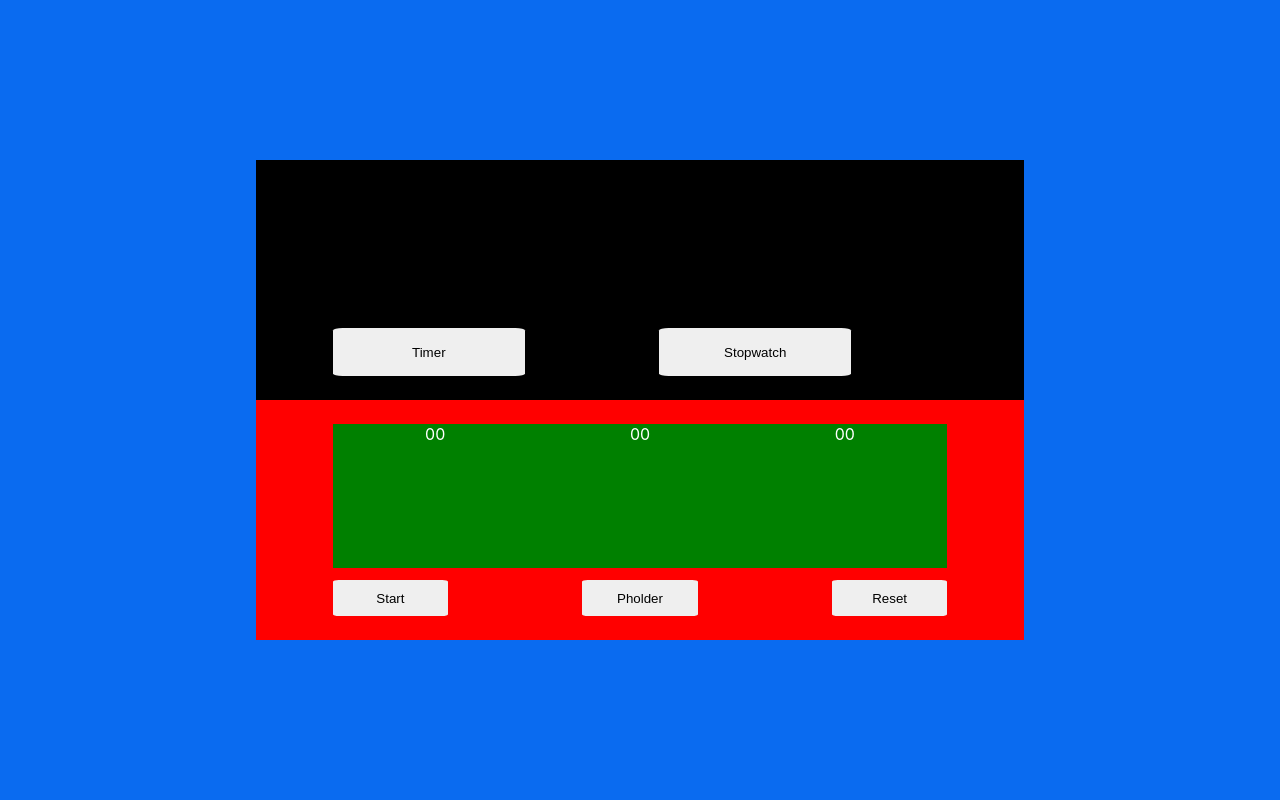
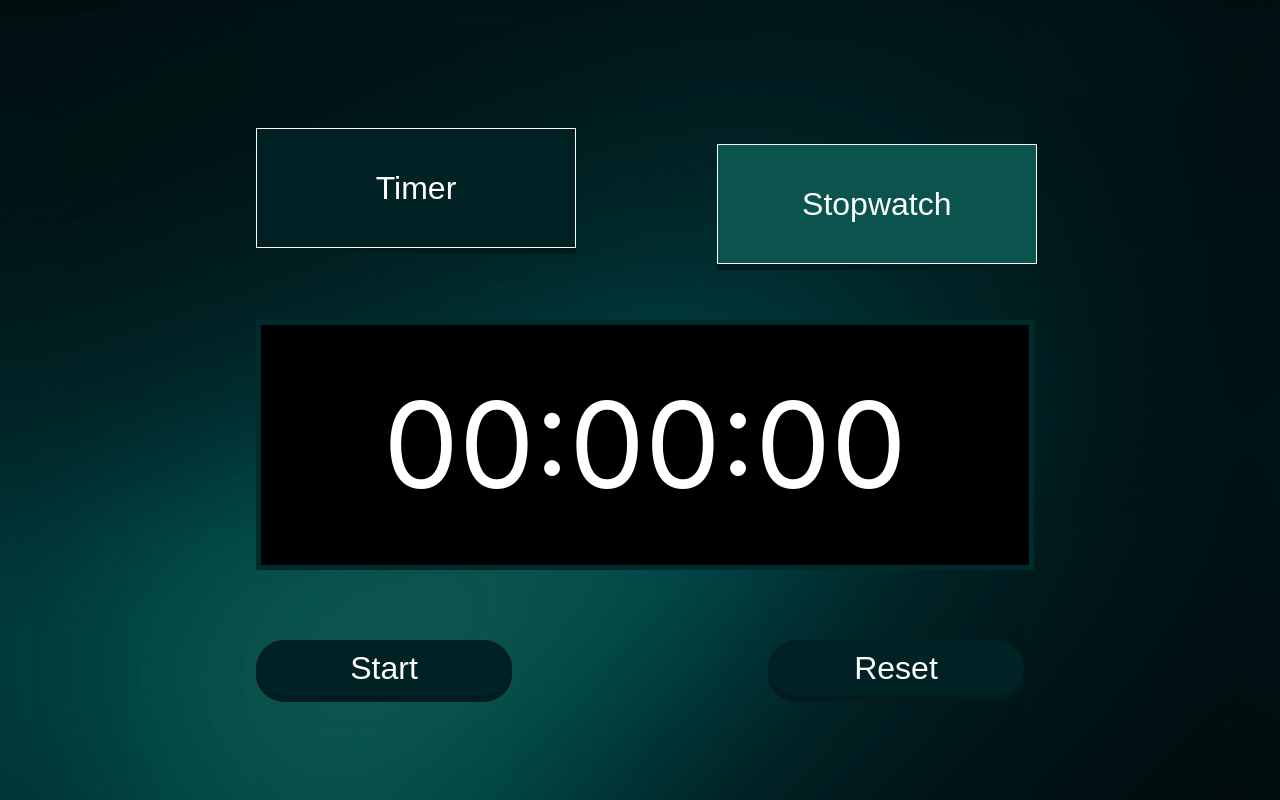
Before and after one commit to DKSadx/Timer-stopwatch, a React (Create React App) app: page / in a window 1280 px wide. Built offline with nearby package versions, Linux system fonts and the light colour scheme.

Commit message:
stopwatch UI done

```diff
--- a/src/Components/App/App.scss
+++ b/src/Components/App/App.scss
@@ -1,5 +1,8 @@
+$top-btns: rgb(147, 183, 235);
+$border-color: #002A2C;
+$hover-color: red;
 @mixin container-position {
-  top: 20%;
+  top: 0%;
   bottom: 20%;
   left: 20%;
   right: 20%;
@@ -10,85 +13,192 @@
   right: 10%;
   bottom: 30%;
 }
+html {
+  font-size: 2vmax;
+}
 body {
   * {
     padding: 0;
     margin: 0;
     border: 0;
   }
-  background-color: #0A6BF0;
+  background-image: url('../../images/dark-green.jpg');
+  background-repeat: no-repeat;
+  background-size: 100vw 100vh;
   color: white;
+  overflow: hidden;
   .App {
-    .timeBox-container {
+    .counter {
       position: absolute;
       @include container-position();
       #top-part {
-        height: 50%;
-        background-color: black;
         display: grid;
         grid-template-columns: 50% 50%;
+        height: 50%;
         .timer-btn {
           position: relative;
-          width: 50%;
-          height: 20%;
-          border-radius: 5%;
-          top: 70%;
-          left: 20%;
+          background-color: #002224;
+          box-shadow: 0 6px #021C1D;
+          width: 25vw;
+          height: 15vh;
+          text-align: center;
+          border-style: solid;
+          border-color: white;
+          border-width: 1px;
+          top: 40%;
+          font-size: 4vmin;
+            p {
+              color: white;
+              display:block;
+            }
+        }
+        .timer-btn:hover {
+          background-color: #001214;
+        }
+        .timer-btn:focus {
+          outline: 0;
+        }
+        .timer-btn-pressed {
+          position: relative;
+          background-color: #0B544D;
+          box-shadow: 0 6px #021C1D;
+          width: 25vw;
+          height: 15vh;
+          text-align: center;
+          border-style: solid;
+          border-color: white;
+          border-width: 1px;
+          top: 45%;
+          font-size: 4vmin;
+            p {
+              color: white;
+              display:block;
+            }
+        }
+        .timer-btn-pressed:hover {
+          background-color: #001214;
+          p {
+            color: white;
+          }
+        }
+        .timer-btn-pressed:focus {
+          outline: 0;
         }
         .stopwatch-btn {
-          position:relative;
-          height: 20%;
-          left: 5%;
-          width: 50%;
-          border-radius: 5%;
-          top: 70%;
+          position: relative;
+          background-color: #002224;
+          box-shadow: 0 6px #021C1D;
+          width: 25vw;
+          height: 15vh;
+          text-align: center;
+          border-style: solid;
+          border-color: white;
+          border-width: 1px;
+          top: 40%;
+          right: -6vw;
+          font-size: 4vmin;
+          word-break: break-all;
+            p {
+              color: white;
+              display:block;
+              width:100%;
+           }
+        }
+        .stopwatch-btn:hover {
+          background-color: #001214;
+        }
+        .stopwatch-btn:focus {
+          outline: 0;
+        }
+        .stopwatch-btn-pressed {
+          position: relative;
+          background-color: #0B544D;
+          box-shadow: 0 6px #021C1D;
+          width: 25vw;
+          height: 15vh;
+          text-align: center;
+          border-style: solid;
+          border-color: white;
+          border-width: 1px;
+          top: 45%;
+          right: -6vw;
+          font-size: 4vmin;
+          word-break: break-all;
+            p {
+              color: white;
+              display:block;
+              width:100%;
+           }
+        }
+        .stopwatch-btn-pressed:hover {
+          background-color: #001214;
+          p {
+            color: white;
+          }
+        }
+        .stopwatch-btn-pressed:focus {
+          outline: 0;
         }
       }
       #bottom-part {
         position: relative;
-        height: 50%;
-        background-color: red;
+        height: 10rem;
+        border-radius: 2%;
         .timer {
           position: absolute;
-          background-color: green;
           @include counter-position();
           ul {
-            display: flex;
             li {
-              flex: 33.3%;
               text-align: center;
-              // display: inline;
               list-style: none;
-              height: 20px;
-              line-height: 20px;
+              height: 100%;
+              line-height: 100%;
             }
           }
         }
         .stopwatch {
           position: absolute;
-          background-color: green;
-          @include counter-position();
+          background-color: black;
+          font-size: 15vmin;
+          border-style: solid;
+          border-width: 5px;
+          border-color: $border-color;
+          width: 100%;
+          // height: 8rem;
+          // line-height: 8rem;
+          height: 30vh;
+          line-height: 30vh;
           ul {
-            display: flex;
+            text-align: center;
             li {
-              flex: 33.3%;
-              text-align: center;
-              // display: inline;
+              position: relative;
+              display: inline-block;
               list-style: none;
-              height: 20px;
-              line-height: 20px;
             }
           }
         }
         .start-pause-btn {
           position: absolute;
-          bottom: 10%;
-          left: 10%;
-          width: 15%;
-          height: 15%;
-          border-radius: 5%;
+          font-size: 2.5vmax;
+          color: white;
+          background-color: #002224;
+          box-shadow: 0 6px #021C1D;
+          top: 40vh;
+          left: 0vw;
+          width: 20vw;
+          height: 7vh;
+          border-radius: 40px;
+        }
+        .start-pause-btn:focus {
+          outline: 0;
+        }
+        .start-pause-btn:active {
+          background-color: #002224;
+          box-shadow: 0 6px #021C1D;
+          transform: translateY(10px);
         }
                                         .stop-btn {
+                                          display: none; //// !!!!!!!!!!!
                                           position: absolute;
                                           bottom: 10%;
                                           left: 42.5%;
@@ -98,11 +208,23 @@ body {
                                         }
         .reset-btn {
           position: absolute;
-          bottom: 10%;
-          right: 10%;
-          width: 15%;
-          height: 15%;
-          border-radius: 5%;
+          font-size: 2.5vmax;
+          color: white;
+          background-color: #002224;
+          box-shadow: 0 6px #021C1D;
+          top: 40vh;
+          right: 0vw;
+          width: 20vw;
+          height: 7vh;
+          border-radius: 40px;
+        }
+        .reset-btn:active {
+          background-color: #002224;
+          box-shadow: 0 6px #021C1D;
+          transform: translateY(10px);
+        }
+        .reset-btn:focus {
+          outline: 0;
         }
       }
     }
--- a/src/Components/Button/Button.js
+++ b/src/Components/Button/Button.js
@@ -7,7 +7,9 @@ export const Button = (props) => {
       className={className}
       onClick={onClick}
     >
-      {children}
+      <p>
+        {children}
+      </p>
     </button>
   );
 }
--- a/src/Components/Counter/Counter.js
+++ b/src/Components/Counter/Counter.js
@@ -5,20 +5,42 @@ export class Counter extends Component {
   constructor(props) {
     super(props);
     this.state = {
-      type: "stopwatch"
+      type: "stopwatch",
+      stopwatchClass: "stopwatch-btn-pressed",
+      timerClass: "timer-btn"
     }
   }
   render() {
-    const { type } = this.state;
+    const {
+      type,
+      stopwatchClass,
+      timerClass
+    } = this.state;
     return (
-      <div className="timeBox-container">
+      <div className="counter">
         <div id="top-part">
-          <Button className="timer-btn" onClick={() => this.setState({ type: "timer" })}>
+          <Button className={timerClass} onClick={
+            () => {
+              this.setState({
+                type: "timer",
+                stopwatchClass: "stopwatch-btn",
+                timerClass: "timer-btn-pressed"
+              })
+            }
+          }>
             Timer
-        </Button>
-          <Button className="stopwatch-btn" onClick={() => this.setState({ type: "stopwatch" })}>
+          </Button>
+          <Button className={stopwatchClass} onClick={
+            () => {
+              this.setState({
+                type: "stopwatch",
+                stopwatchClass: "stopwatch-btn-pressed",
+                timerClass: "timer-btn"
+              })
+            }
+          }>
             Stopwatch
-        </Button>
+          </Button>
         </div>
         <div id="bottom-part">
           {
--- a/src/Components/Stopwatch/Stopwatch.js
+++ b/src/Components/Stopwatch/Stopwatch.js
@@ -55,11 +55,11 @@ export class Stopwatch extends Component {
         <div className={className}>
           <ul>
             <li>
-              {h < 10 ? "0" + h : h}
+              {h < 10 ? "0" + h + ":" : h + ":"}
             </li>
 
             <li>
-              {m < 10 ? "0" + m : m}
+              {m < 10 ? "0" + m + ":" : m + ":"}
             </li>
             <li>
               {s < 10 ? "0" + s : s}
```
Also changed, not shown: src/images/dark-green.jpg (added), src/images/ice-cold-blue-to-yellow-gradient-background.jpg (added). Lines whose indentation alone changed are shown as unchanged.
